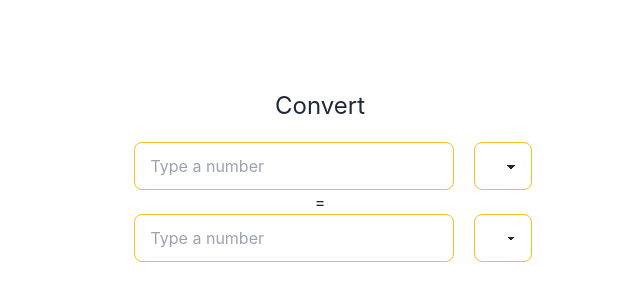
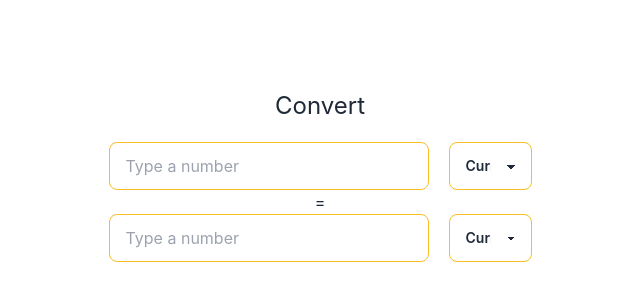
Before and after one commit to ZHANGJialiHappy/currencyConverter, a React (Create React App) app: page / in a window 1280 px wide. Shown: the part 224-524 px from the top of the page, without its empty margins (320-960 px from the left). Built offline with nearby package versions, Linux system fonts and the light colour scheme; the HTML template or start-up script is replaced by a standard one.

Commit message:
CSS finished

```diff
--- a/src/CurrencyRow.tsx
+++ b/src/CurrencyRow.tsx
@@ -8,7 +8,8 @@ function CurrencyRow () {
       className="input input-bordered input-warning w-full max-w-xs flex-none" />
 
       <select
-      className="select select-warning w-full max-w-xs flex-1">
+      className="select select-warning w-full max-w-xs flex-1 w-32">
+        <option disabled selected>Currency</option>
         <option value="hi">hi</option>
       </select>
     </div>
```
